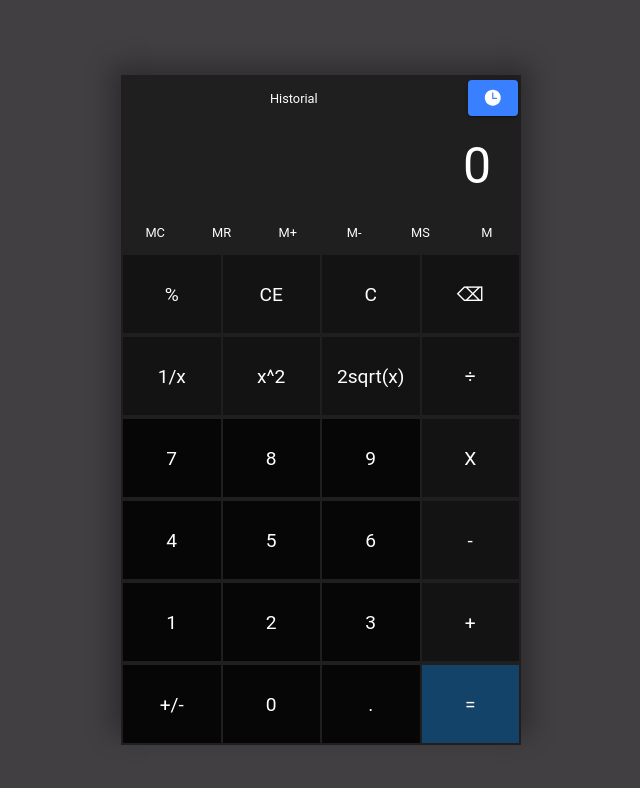
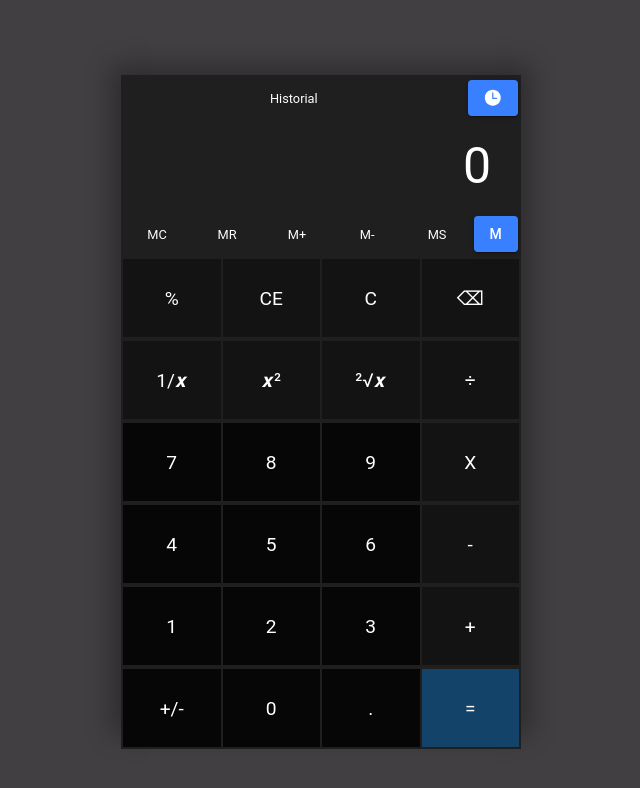
Before and after one commit to Thunderbolt2812/Calcu-Proyecto-UX, a React (Create React App) app: page / in a window 1280 px wide. Shown: the top 788 px of the page, without its empty margins (319-959 px from the left). Built offline with nearby package versions, Linux system fonts and the light colour scheme.

Commit message:
Modal de Memoria e Historial implementados

```diff
--- a/package.json
+++ b/package.json
@@ -30,6 +30,7 @@
     "mathjs": "^11.6.0",
     "react": "^18.2.0",
     "react-dom": "^18.2.0",
+    "react-mathjax": "^1.0.1",
     "react-router": "^5.2.0",
     "react-router-dom": "^5.2.0",
     "react-scripts": "^5.0.0",
--- a/src/App.tsx
+++ b/src/App.tsx
@@ -3,7 +3,7 @@ import { IonApp, setupIonicReact, IonContent, IonPage, IonHeader, IonToolbar, Io
 import './App.css';
 import Pantalla from './components/Pantalla';
 import { Boton, BotonIgual, BotonMem } from './components/Boton';
-import { useState, useRef, useEffect } from 'react';
+import React, { useState, useRef, useEffect } from 'react';
 import { evaluate } from 'mathjs';
 
 /* Core CSS required for Ionic components to work properly */
@@ -30,6 +30,12 @@ setupIonicReact();
 
 const App: React.FC = () => {
   const [input, setInput] = useState('0');
+  const [history, setHistory] = useState([]);
+  type HistorialProps = {
+    history: any;
+    setHistory: any;
+}
+
   const agregarInput = (val: string) => {
     setInput('');
     if (val === "⌫") {
@@ -120,8 +126,28 @@ const App: React.FC = () => {
               <IonList>
                 <IonItem>
                   <IonLabel>
-                    <h2>Connor Smith</h2>
-                    <p>Sales Rep</p>
+                    <h2>10+10</h2>
+                    <p>20</p>
+                  </IonLabel>
+                </IonItem>
+              </IonList>
+            </IonContent>
+          </IonModal>
+          <IonModal id='memory' ref={modal} trigger="open-memory" initialBreakpoint={0.75} presentingElement={presentingElement!}>
+            <IonHeader >
+              <IonToolbar color="#1f1f1">
+                <IonTitle >Memoria</IonTitle>
+                <IonButtons slot="end">
+                  <IonButton onClick={() => dismiss()}>Cerrar</IonButton>
+                </IonButtons>
+              </IonToolbar>
+            </IonHeader>
+            <IonContent color="#1f1f1">
+              <IonList>
+                <IonItem>
+                  <IonLabel>
+                    <h2>10+10</h2>
+                    <p>20</p>
                   </IonLabel>
                 </IonItem>
               </IonList>
@@ -143,7 +169,9 @@ const App: React.FC = () => {
                 <BotonMem manejarClic={agregarInput}>M+</BotonMem>
                 <BotonMem manejarClic={agregarInput}>M-</BotonMem>
                 <BotonMem manejarClic={agregarInput}>MS</BotonMem>
-                <BotonMem manejarClic={agregarInput}>M</BotonMem>
+                <IonButton id="open-memory" expand="block">
+                  M
+                </IonButton>
               </div>
               <div className='fila'>
                 <Boton manejarClic={porcentaje}>%</Boton>
@@ -153,9 +181,9 @@ const App: React.FC = () => {
                 <Boton manejarClic={agregarInput}>⌫</Boton>
               </div>
               <div className='fila'>
-                <Boton manejarClic={agregarInput}>1/x</Boton>
-                <Boton manejarClic={cuadrado}>x^2</Boton>
-                <Boton manejarClic={agregarInput}>2sqrt(x)</Boton>
+                <Boton manejarClic={agregarInput}>1/𝒙</Boton>
+                <Boton manejarClic={cuadrado}>𝒙²</Boton>
+                <Boton manejarClic={agregarInput}>²√𝒙</Boton>
                 <Boton manejarClic={agregarInput}>÷</Boton>
               </div>
               <div className='fila'>
```
Also changed, not shown: 1 other file (tests, documents, lock files or other folders).
